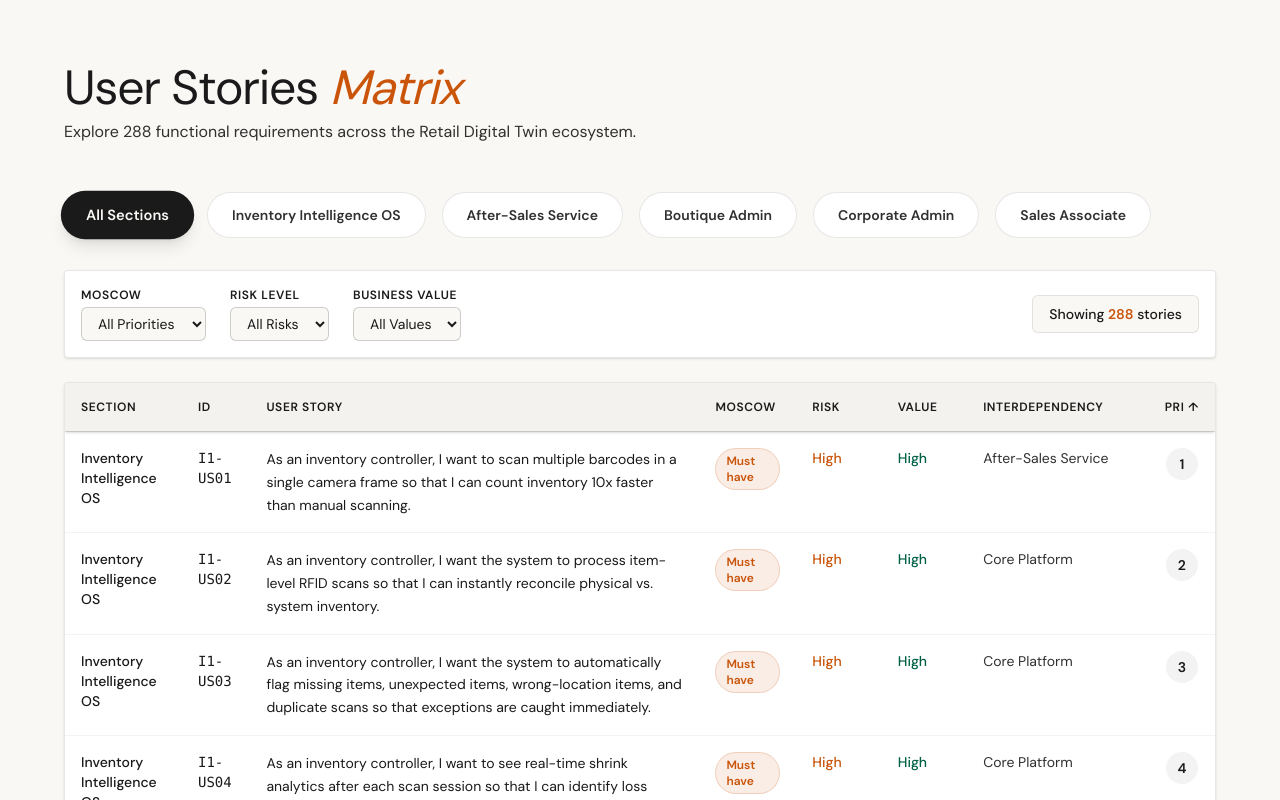
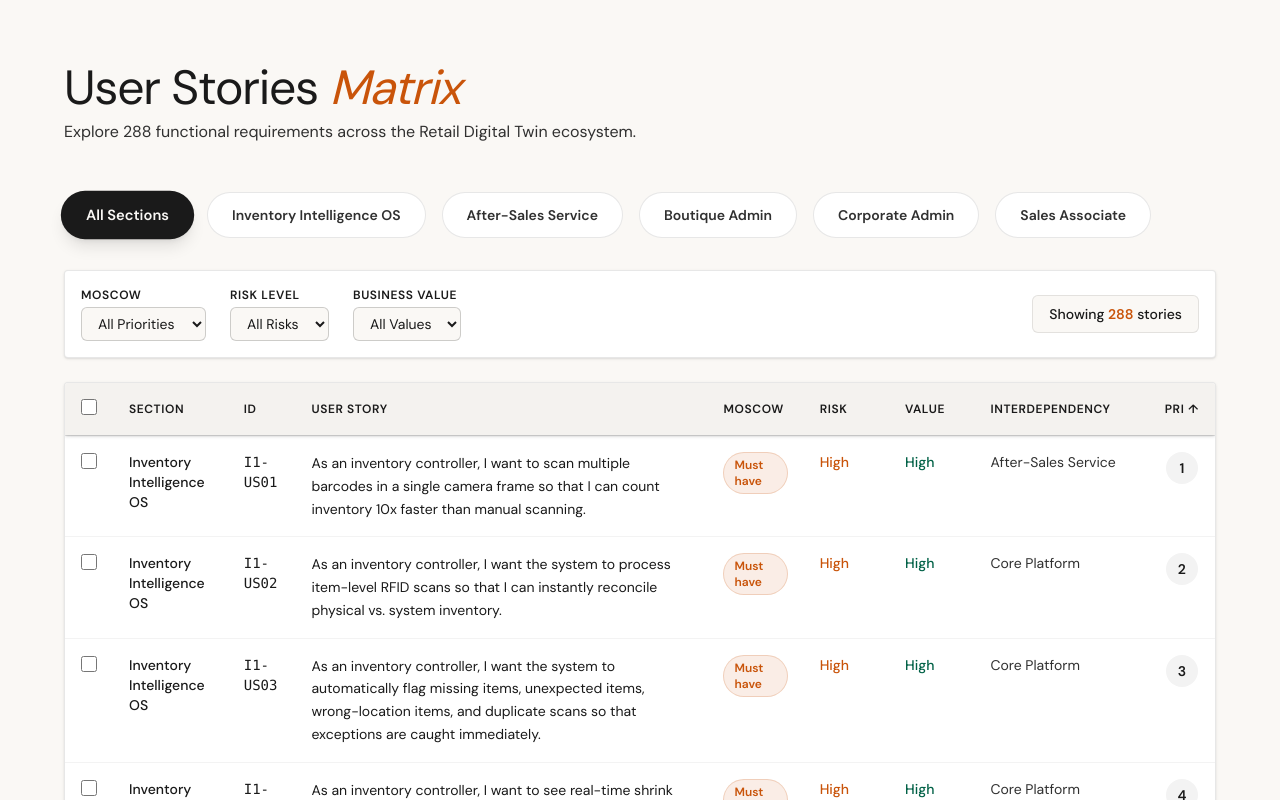
Before and after one commit to the-forgotten-polymath/Team-8-Infy, a Next.js app in the folder corporate-workflow-visualizer/: page /user-stories in a window 1280 px wide. Shown: the top 800 px of the page. Built offline with nearby package versions, Linux system fonts and the light colour scheme.

Commit message:
Add checkbox column to the left of the User Stories matrix for row selection

```diff
--- a/corporate-workflow-visualizer/src/app/user-stories/page.tsx
+++ b/corporate-workflow-visualizer/src/app/user-stories/page.tsx
@@ -14,6 +14,7 @@ export default function UserStoriesPage() {
   const [sortField, setSortField] = useState<SortField>('priority');
   const [sortDir, setSortDir] = useState<SortDirection>('asc');
   const [selectedStory, setSelectedStory] = useState<UserStory | null>(null);
+  const [checkedStories, setCheckedStories] = useState<Set<string>>(new Set());
 
   const sections = Array.from(new Set(userStoriesData.map((s) => s.section)));
 
@@ -51,6 +52,25 @@ export default function UserStoriesPage() {
     } else {
       setSortField(field);
       setSortDir('asc');
+    }
+  };
+
+  const toggleCheck = (e: React.MouseEvent, id: string) => {
+    e.stopPropagation();
+    const newSet = new Set(checkedStories);
+    if (newSet.has(id)) {
+      newSet.delete(id);
+    } else {
+      newSet.add(id);
+    }
+    setCheckedStories(newSet);
+  };
+
+  const toggleAll = () => {
+    if (checkedStories.size === filteredAndSortedData.length) {
+      setCheckedStories(new Set());
+    } else {
+      setCheckedStories(new Set(filteredAndSortedData.map(s => s.id)));
     }
   };
 
@@ -226,6 +246,14 @@ export default function UserStoriesPage() {
             <table className="w-full text-left border-collapse">
               <thead className="sticky top-0 bg-[#f4f2ef] shadow-sm z-10">
                 <tr className="border-b border-[#1A1A1A]/10 text-xs tracking-wider uppercase text-[#1A1A1A]">
+                  <th className="p-4 w-12 text-center">
+                    <input
+                      type="checkbox"
+                      checked={filteredAndSortedData.length > 0 && checkedStories.size === filteredAndSortedData.length}
+                      onChange={toggleAll}
+                      className="w-4 h-4 text-[#C9540A] rounded border-[#1A1A1A]/20 focus:ring-[#C9540A] focus:ring-2 accent-[#C9540A] cursor-pointer"
+                    />
+                  </th>
                   <th className="p-4 font-bold whitespace-nowrap">Section</th>
                   <th
                     className="p-4 font-bold whitespace-nowrap cursor-pointer hover:text-[#C9540A] select-none"
@@ -268,6 +296,14 @@ export default function UserStoriesPage() {
                     onClick={() => setSelectedStory(story)}
                     className="hover:bg-[#FAF8F5] transition-colors group cursor-pointer"
                   >
+                    <td className="p-4 align-top text-center" onClick={(e) => toggleCheck(e, story.id)}>
+                      <input
+                        type="checkbox"
+                        checked={checkedStories.has(story.id)}
+                        readOnly
+                        className="w-4 h-4 text-[#C9540A] rounded border-[#1A1A1A]/20 focus:ring-[#C9540A] focus:ring-2 accent-[#C9540A] cursor-pointer"
+                      />
+                    </td>
                     <td className="p-4 align-top text-sm font-medium text-[#1A1A1A]">
                       {story.section}
                     </td>
@@ -300,7 +336,7 @@ export default function UserStoriesPage() {
                 ))}
                 {filteredAndSortedData.length === 0 && (
                   <tr>
-                    <td colSpan={8} className="p-12 text-center text-[#1A1A1A] italic">
+                    <td colSpan={9} className="p-12 text-center text-[#1A1A1A] italic">
                       No user stories match the selected filters.
                     </td>
                   </tr>
```
